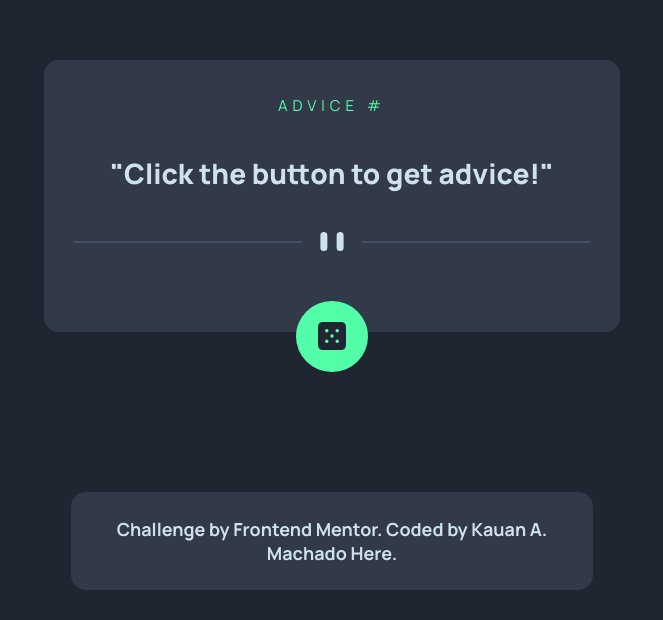
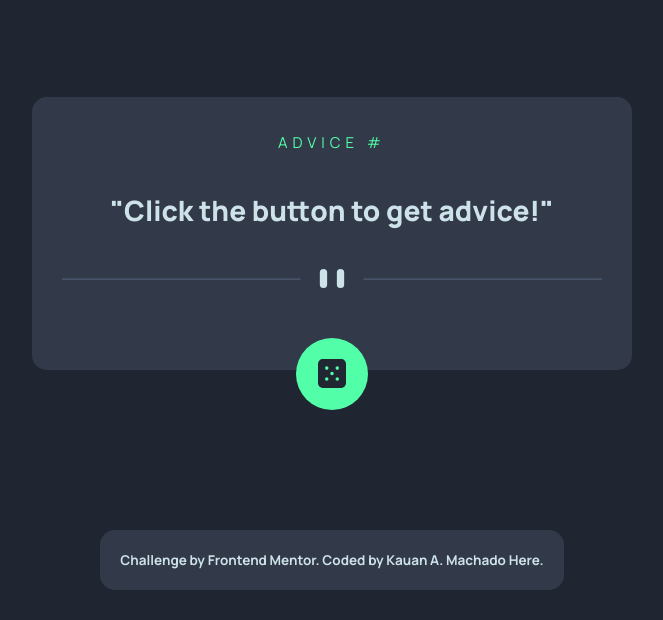
Before and after one commit to KauanArrudaMachado380/advice-generator, a React (Create React App) app: page / in a window 1280 px wide. Shown: the part 180-800 px from the top of the page, without its empty margins (308-971 px from the left). Built offline with nearby package versions, Linux system fonts and the light colour scheme; the HTML template or start-up script is replaced by a standard one.

Commit message:
alterando tamanho do footer e gap

```diff
--- a/src/App.css
+++ b/src/App.css
@@ -13,6 +13,12 @@
 
 @media screen and (min-width: 600px) {
     .App{
+        gap: 25%;
+    }
+}
+
+@media screen and (min-width: 1000px) {
+    .App{
         gap: 20%;
     }
 }
--- a/src/resources/card/Card.css
+++ b/src/resources/card/Card.css
@@ -13,12 +13,12 @@
 
 @media screen and (min-width: 600px){
     .card{
-        width: 73%
+        width: 580px
     }
 }
 
 @media screen and (min-width: 1000px){
     .card{
-        width: 45%
+        width: 600px
     }
 }
--- a/src/resources/rodape/Rodape.css
+++ b/src/resources/rodape/Rodape.css
@@ -9,7 +9,7 @@
     background-color: hsl(217, 19%, 24%);
     padding: 10px 20px;
     margin: 0 auto;
-    font-size: 12px;
+    font-size: 9px;
     color: hsl(193, 38%, 86%);
     text-align: center;
     border-radius: 15px;
@@ -26,6 +26,6 @@
 
 @media screen and (min-width: 1000px) {
     .footer .footer-block{
-        width: 86.5%;
+        width: auto;
     }
 }
```
